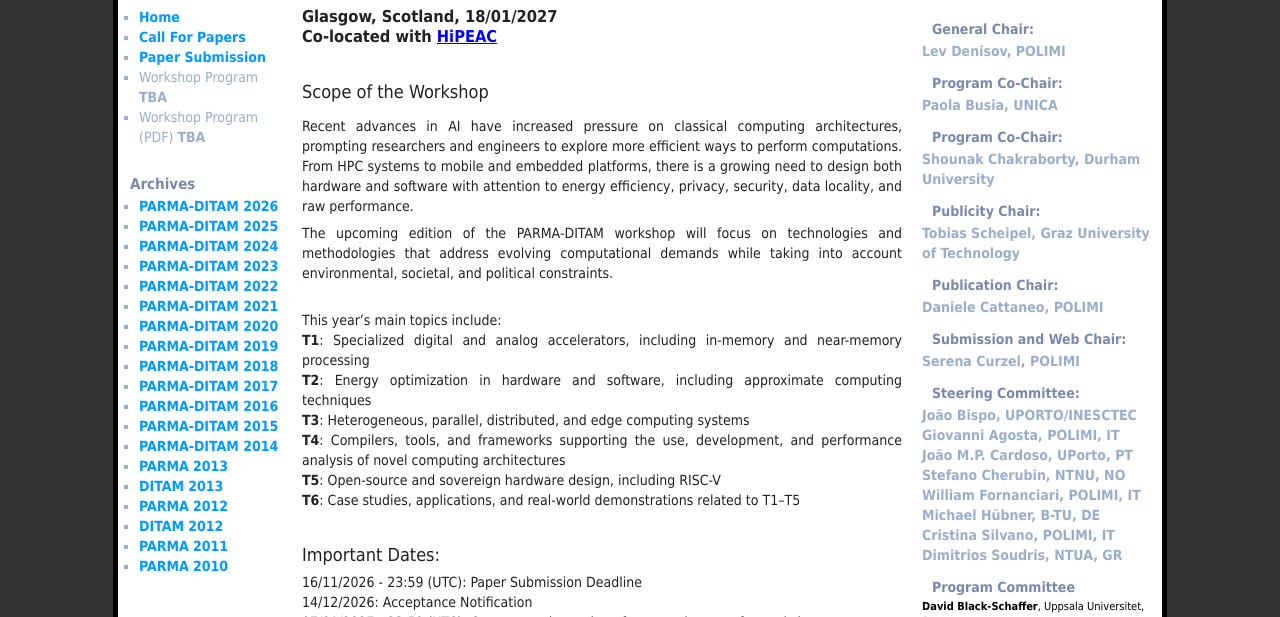
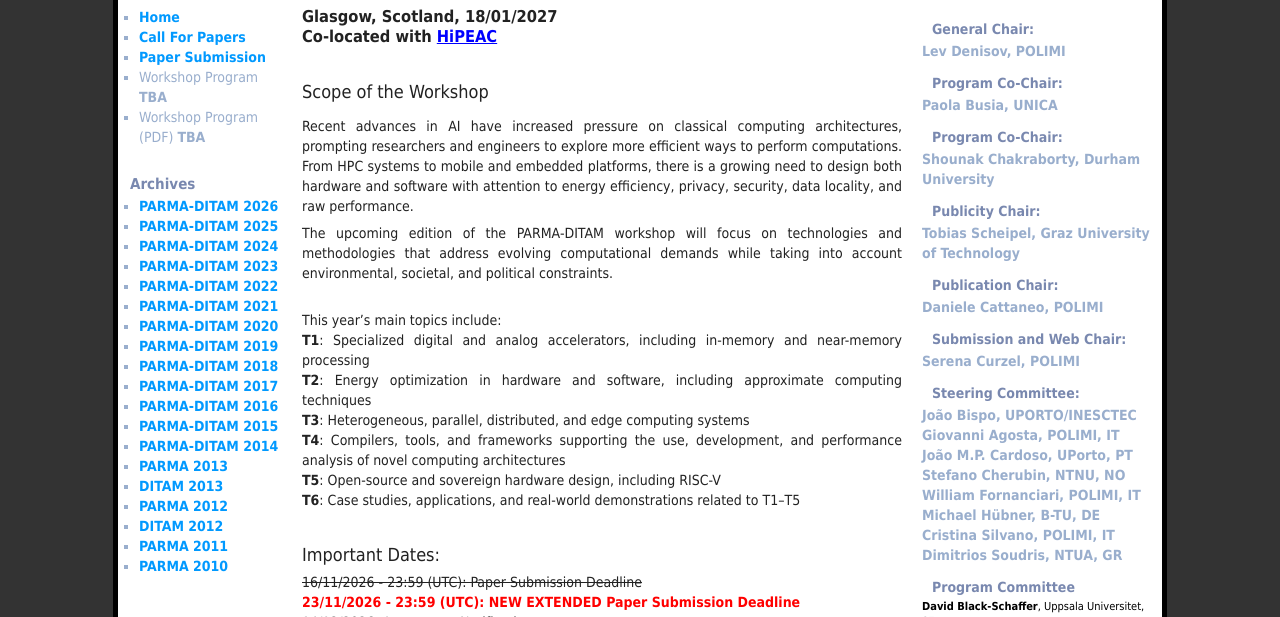
Before and after one commit to PARMA-DITAM-workshop/PARMA-DITAM-workshop.github.io, a plain HTML site: page index.html in a window 1280 px wide. Shown: the part 183-800 px from the top of the page. Drawn offline with Linux system fonts and the light colour scheme.

Commit message:
extended deadline

```diff
--- a/index.html
+++ b/index.html
@@ -204,7 +204,7 @@ environmental, societal, and political constraints.
 
 <h2>Important Dates:</h2>
 <ul style="text-align:left">
-<li>16/11/2026 - 23:59 (UTC): Paper Submission Deadline</li><li>14/12/2026: Acceptance Notification</li><li>07/01/2027 - 23:59 (UTC): Camera ready version of accepted papers for workshop proceedings</li>
+<li><strike>16/11/2026 - 23:59 (UTC): Paper Submission Deadline</strike></li><li><font color="#FF0000"><b>23/11/2026 - 23:59 (UTC): NEW EXTENDED Paper Submission Deadline</b></font></li><li>14/12/2026: Acceptance Notification</li><li>07/01/2027 - 23:59 (UTC): Camera ready version of accepted papers for workshop proceedings</li>
 </ul>
 <br/>
 
```
Also changed, not shown: 1 other file.
